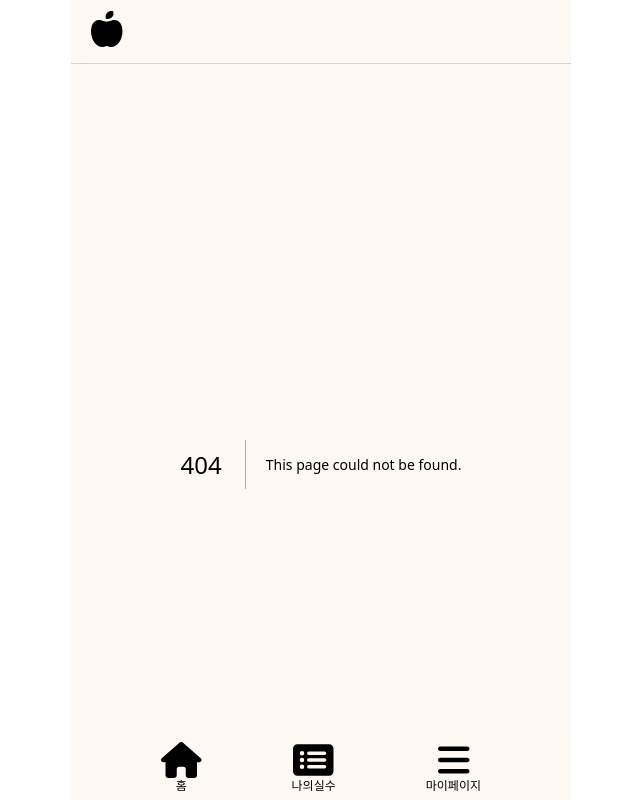
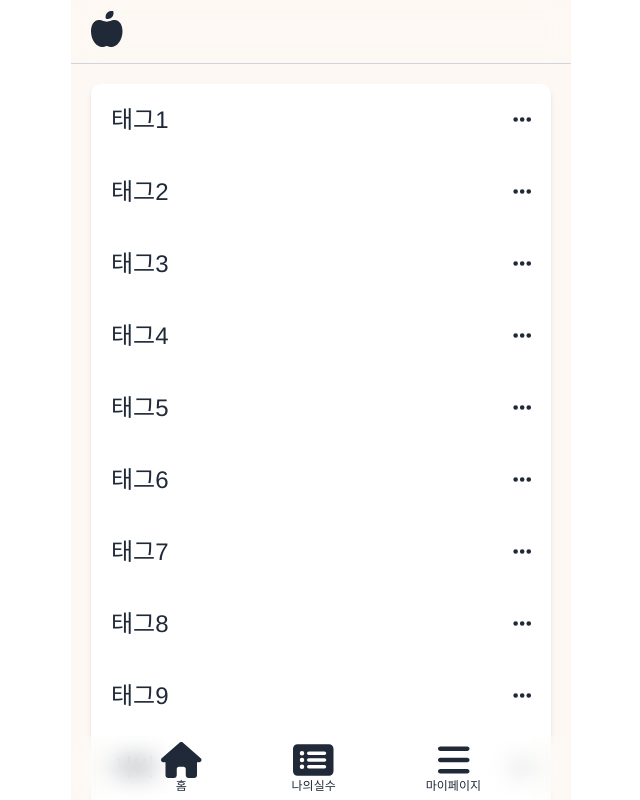
Before and after one commit to coding-union-kr/siltarae-fe, a Next.js app: page /tagList in a window 1280 px wide. Before the commit this address had no page. Shown: the top 800 px of the page, without its empty margins (319-959 px from the left). Built offline with nearby package versions, Linux system fonts and the light colour scheme.

Commit message:
feat: TagList 페이지 구현

```diff
--- /dev/null
+++ b/pages/tagList/index.tsx
@@ -0,0 +1,47 @@
+import React from "react";
+import { motion } from "framer-motion";
+import { faEllipsis } from "@fortawesome/free-solid-svg-icons";
+import { FontAwesomeIcon } from "@fortawesome/react-fontawesome";
+import { useRouter } from "next/router";
+
+const exData = [
+  "태그1",
+  "태그2",
+  "태그3",
+  "태그4",
+  "태그5",
+  "태그6",
+  "태그7",
+  "태그8",
+  "태그9",
+  "서비",
+  "람쥐님",
+  "파덕님",
+  "매니님",
+];
+
+export default function TagList() {
+  const router = useRouter();
+
+  const selectTag = () => {
+    router.push("/personalMistake");
+  };
+  return (
+    <div className="h-full p-5">
+      <ul className="bg-white h-auto text-2xl rounded-[10px] overflow-hidden shadow-md">
+        {exData.map((data) => (
+          <motion.li
+            whileHover={{ backgroundColor: "#DDDEDF" }}
+            className="p-5 flex flex-row justify-between"
+            onClick={selectTag}
+          >
+            <p>{data}</p>
+            <div>
+              <FontAwesomeIcon icon={faEllipsis} size="sm" />
+            </div>
+          </motion.li>
+        ))}
+      </ul>
+    </div>
+  );
+}
```
